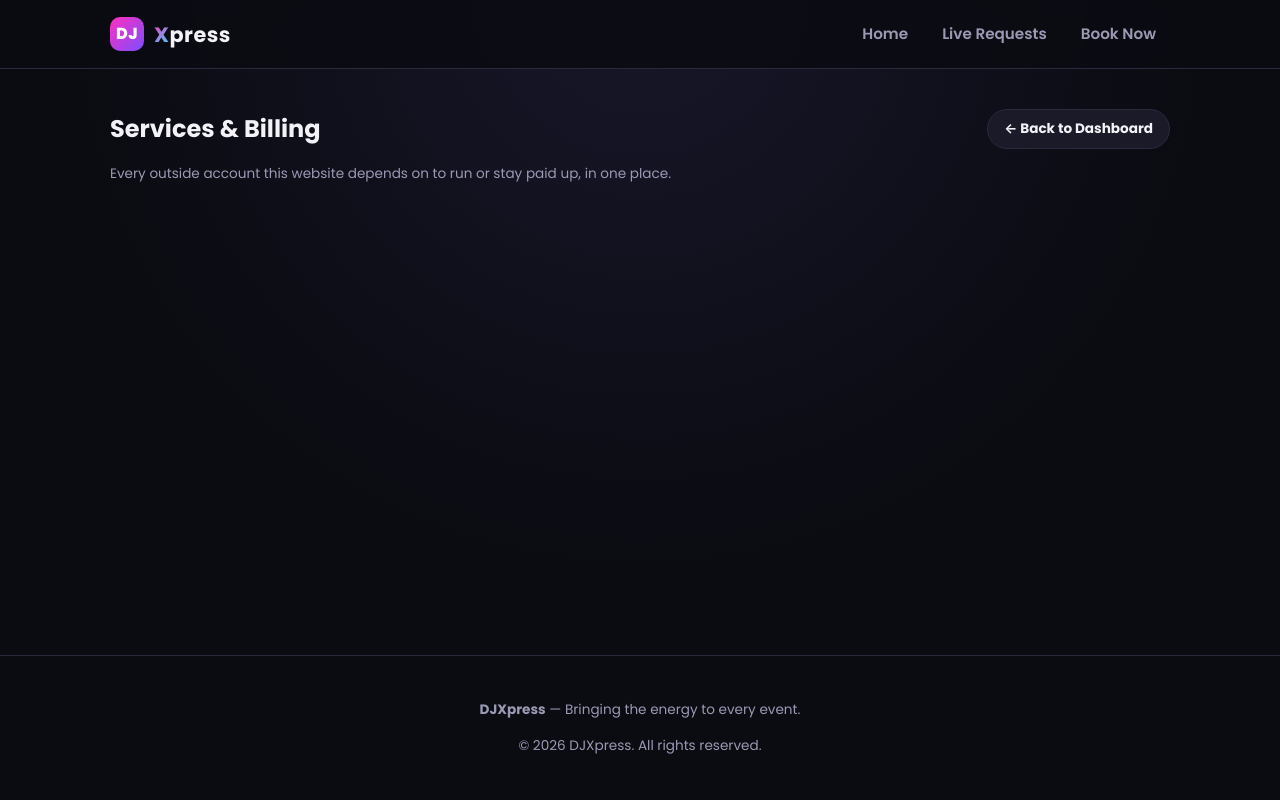
After one commit to toneztvv/DjBooking-, a Node server app: template views/admin/services.ejs in a window 1280 px wide. The commit adds this page. Run offline with Node 20, Linux system fonts and the light colour scheme; the template is opened without the code that fills it, so the values that code supplies are empty; some libraries are stand-ins or nearby versions.

Commit message:
Add Services & Billing admin page linking to every paid dependency
One page (/admin/services, linked from the dashboard) listing Render,
Cloudflare, Resend and AudD with what each is for, roughly what it
costs, and a direct link to that service's dashboard — so managing
subscriptions doesn't mean hunting down login URLs.

Co-Authored-By: Claude Sonnet 5 <noreply@anthropic.com>
Claude-Session: https://claude.ai/code/session_014rXqr5N7cP3MRHtqM8B1nM

```diff
--- a/views/admin/dashboard.ejs
+++ b/views/admin/dashboard.ejs
@@ -9,6 +9,7 @@
       </div>
       <div style="display:flex; align-items:center; gap:12px; flex-wrap:wrap;">
         <a href="/admin/events" class="btn btn-secondary btn-sm">Event History</a>
+        <a href="/admin/services" class="btn btn-secondary btn-sm">Services &amp; Billing</a>
         <div class="status-chip">
           <span class="pulse-dot <%= isLive ? '' : 'offline' %>" style="width:10px;height:10px;"></span>
           <%= isLive ? 'LIVE NOW' : 'OFFLINE' %>
--- /dev/null
+++ b/views/admin/services.ejs
@@ -0,0 +1,28 @@
+<%- include('../partials/header', { page, title: 'DJXpress Admin | Services & Billing' }) %>
+
+<section style="padding-top: 40px;">
+  <div class="container">
+    <div class="flex-between" style="margin-bottom: 8px;">
+      <h1 style="margin:0;">Services &amp; Billing</h1>
+      <a href="/admin" class="btn btn-secondary btn-sm">&larr; Back to Dashboard</a>
+    </div>
+    <p class="small-muted" style="margin-bottom: 24px;">
+      Every outside account this website depends on to run or stay paid up, in one place.
+    </p>
+
+    <div class="grid grid-2">
+      <% services.forEach(function(s) { %>
+        <div class="card">
+          <h3 style="margin-bottom: 6px;"><%= s.name %></h3>
+          <p class="small-muted" style="margin-bottom: 10px;"><%= s.purpose %></p>
+          <p class="small-muted" style="margin-bottom: 16px;"><strong>Cost:</strong> <%= s.cost %></p>
+          <a href="<%= s.url %>" target="_blank" rel="noopener" class="btn btn-primary btn-sm">
+            Open <%= s.name %> Dashboard &rarr;
+          </a>
+        </div>
+      <% }); %>
+    </div>
+  </div>
+</section>
+
+<%- include('../partials/footer') %>
```
Also changed, not shown: src/routes/admin.js (+33 -0 lines).
